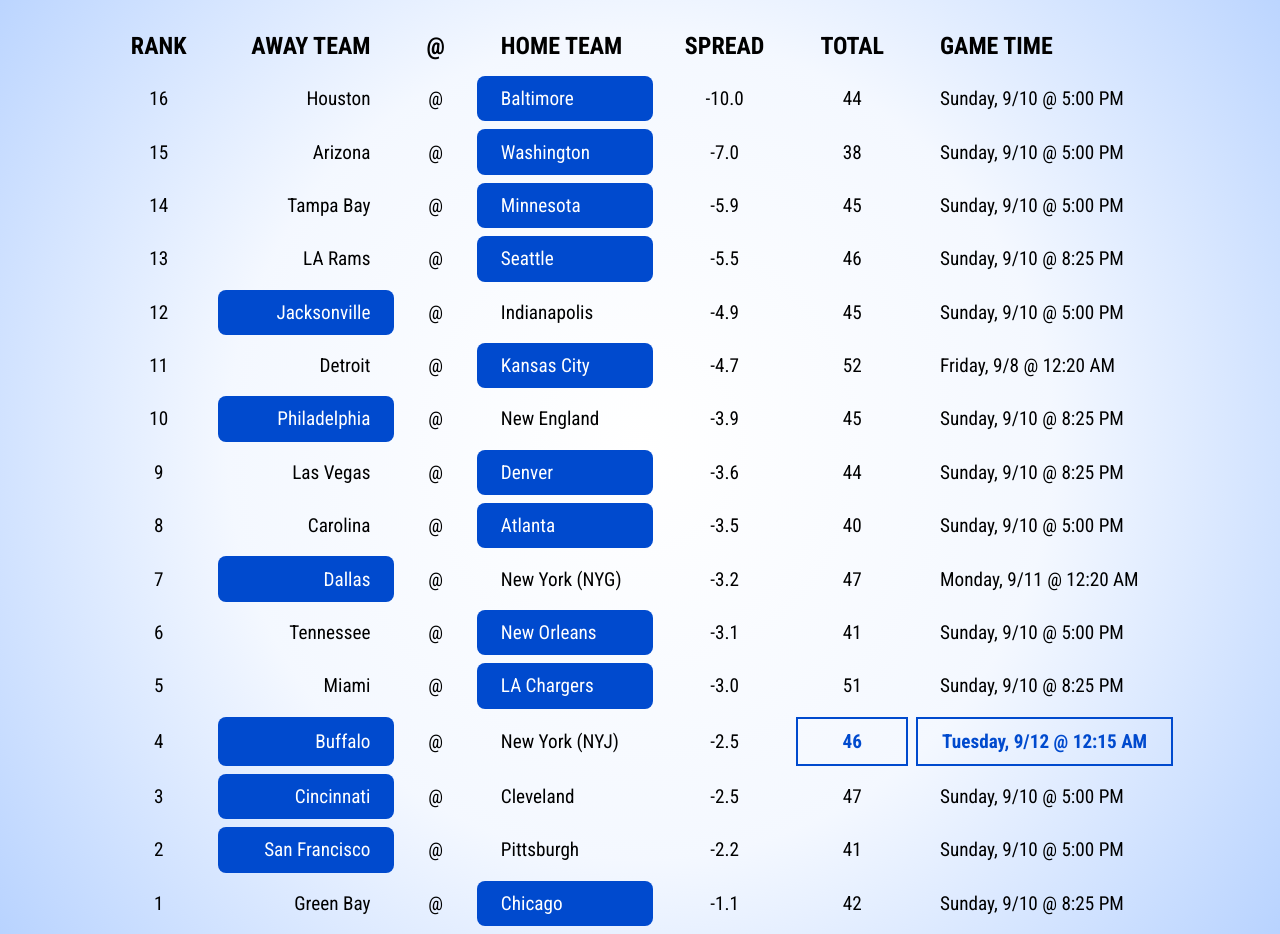
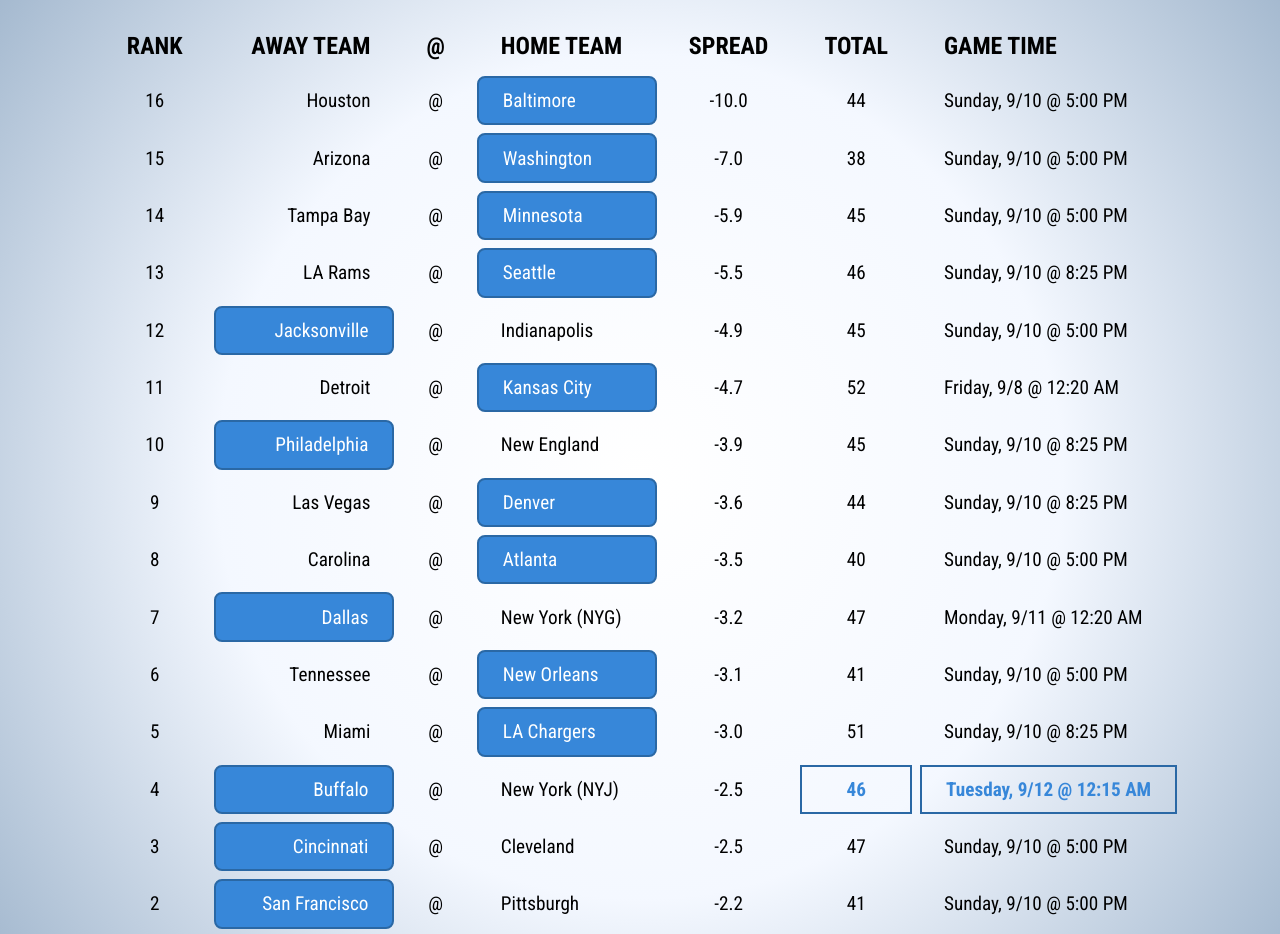
Before and after one commit to djsereno/Pickem-Picker-Web, a plain HTML site: page index.html in a window 1280 px wide. Shown: the part 153-1087 px from the top of the page. Drawn offline with Linux system fonts and the light colour scheme.

Commit message:
Update styles

```diff
--- a/styles.css
+++ b/styles.css
@@ -2,12 +2,13 @@
 
 * {
   font-family: 'Roboto Condensed', sans-serif;
-  --clr-primary: #004ace;
+  --clr-primary: #3787d9;
+  --clr-border: #2a68a5;
 }
 
 html {
-  background: rgb(255,255,255);
-  background: radial-gradient(circle, rgba(255,255,255,1) 0%, rgba(244,248,255,1) 47%, rgba(173,204,255,1) 100%);
+  background: rgb(255, 255, 255);
+  background: radial-gradient(circle, rgba(255, 255, 255, 1) 0%, rgba(244, 248, 255, 1) 47%, rgb(144, 169, 195) 100%);
 }
 
 h1 {
@@ -46,6 +47,7 @@
 }
 
 .favorite {
+  border: 2px solid var(--clr-border);
   background-color: var(--clr-primary);
   color: white;
 }
@@ -55,9 +57,9 @@
 }
 
 .tiebreaker {
+  border: 2px solid var(--clr-border);
+  font-weight: bold;
   color: var(--clr-primary);
-  font-weight: bold;
-  border: 2px solid var(--clr-primary);
 }
 
 .info {
```
